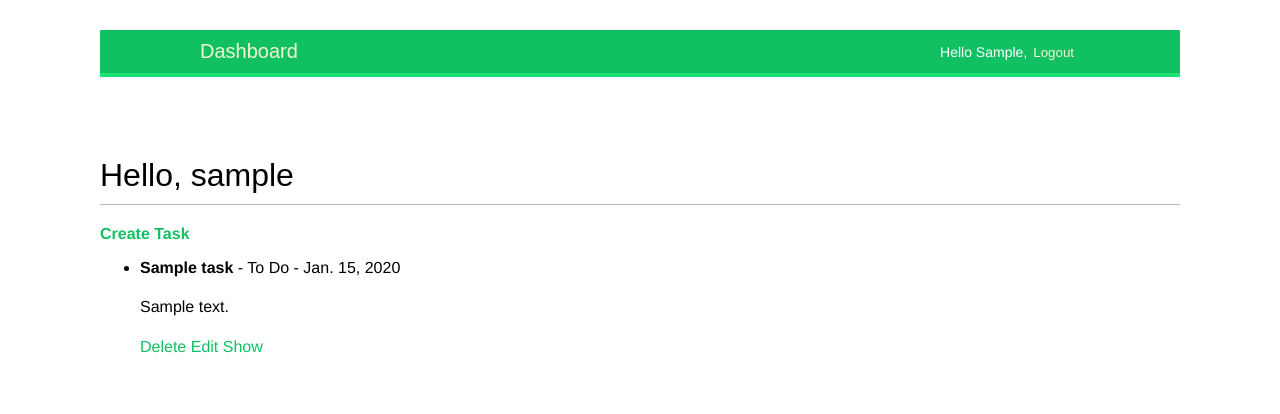
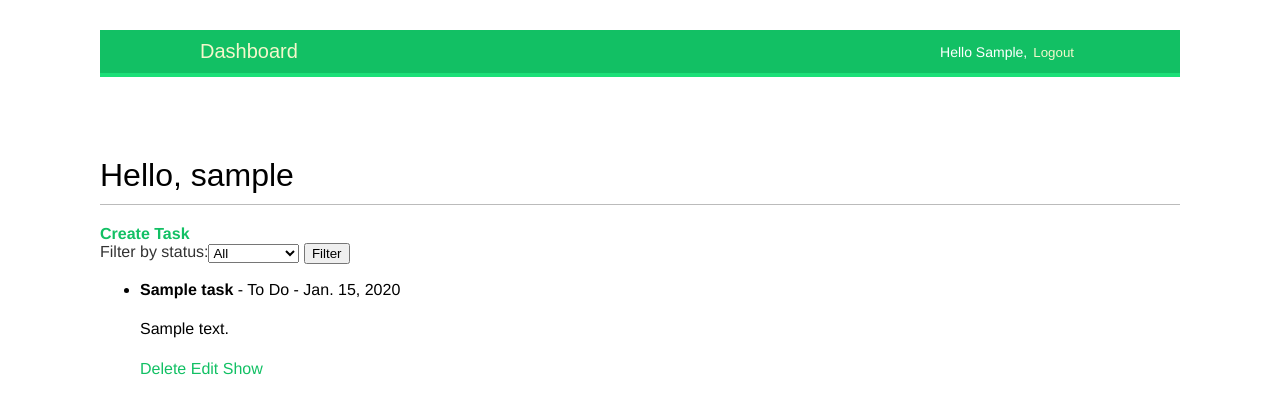
Before and after one commit to MusaTamzid05/ToDoTest, a Django app: page / in a window 1280 px wide. Shown: the top 414 px of the page. Run offline with Django 5.2, Linux system fonts and the light colour scheme; a user stored in the database is signed in; tables that the repository leaves empty hold one stand-in row (values such as "Sample post"); some web fonts are replaced.

Commit message:
flter by status

```diff
--- a/account/templates/account/dashboard.html
+++ b/account/templates/account/dashboard.html
@@ -7,6 +7,17 @@
 {% block content %}
     <h1>Hello, {{username}}</h1>
     <a href="{% url 'create_task' %}"><strong>Create Task</strong></a>
+    <form method="GET">
+        <label for="status_filter">Filter by status:</label>
+        <select id="status_filter" name="status">
+            <option value="">All</option>
+            <option value="TO_DO" {% if status_filter == "TO_DO" %} selected {% endif %}>To Do</option>
+            <option value="IN_PROGRESS" {% if status_filter == "IN_PROGRESS" %} selected {% endif %}>In Progress</option>
+            <option value="DONE" {% if status_filter == "DONE" %} selected {% endif %}>Done</option>
+        </select>
+        <button type="submit">Filter</button>
+
+    </form>
     <ul>
         {% for task in tasks  %}
             <li>
--- a/account/views.py
+++ b/account/views.py
@@ -18,13 +18,21 @@ from account.models import Profile
 def dashboard(request):
     username = request.user.username
     profile = Profile.objects.get(user=request.user)
-    tasks = Task.objects.filter(profile=profile)
+
+    status_filter = request.GET.get("status", "")
+    print(status_filter)
+
+    if status_filter:
+        tasks = Task.objects.filter(profile=profile, status=status_filter)
+    else:
+        tasks = Task.objects.filter(profile=profile)
 
 
     return render(
             request,
             "account/dashboard.html",
-            {"username" : username, "tasks" : tasks}
+            {"username" : username, "tasks" : tasks, "status_filter" : status_filter}
+
 
             )
 
```
